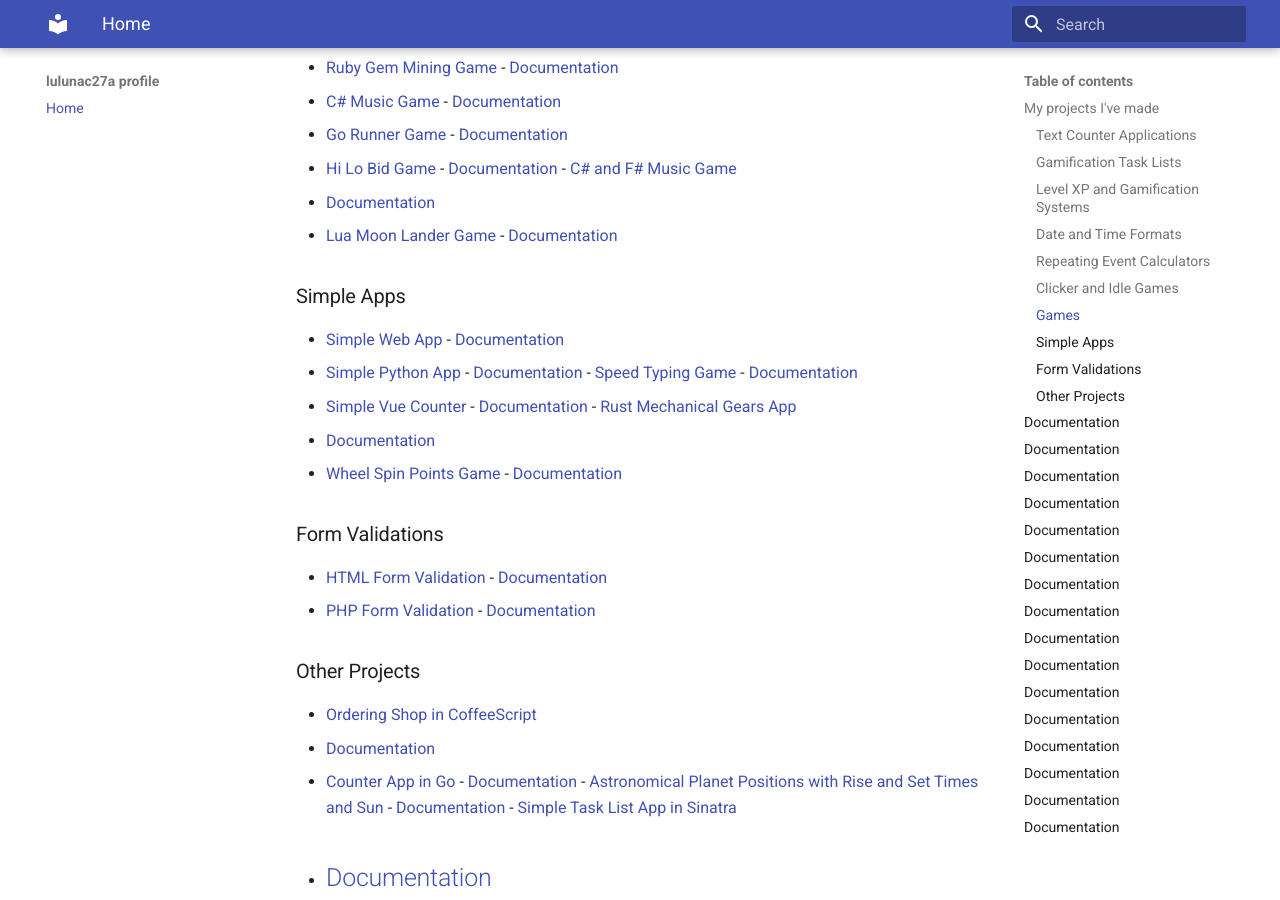
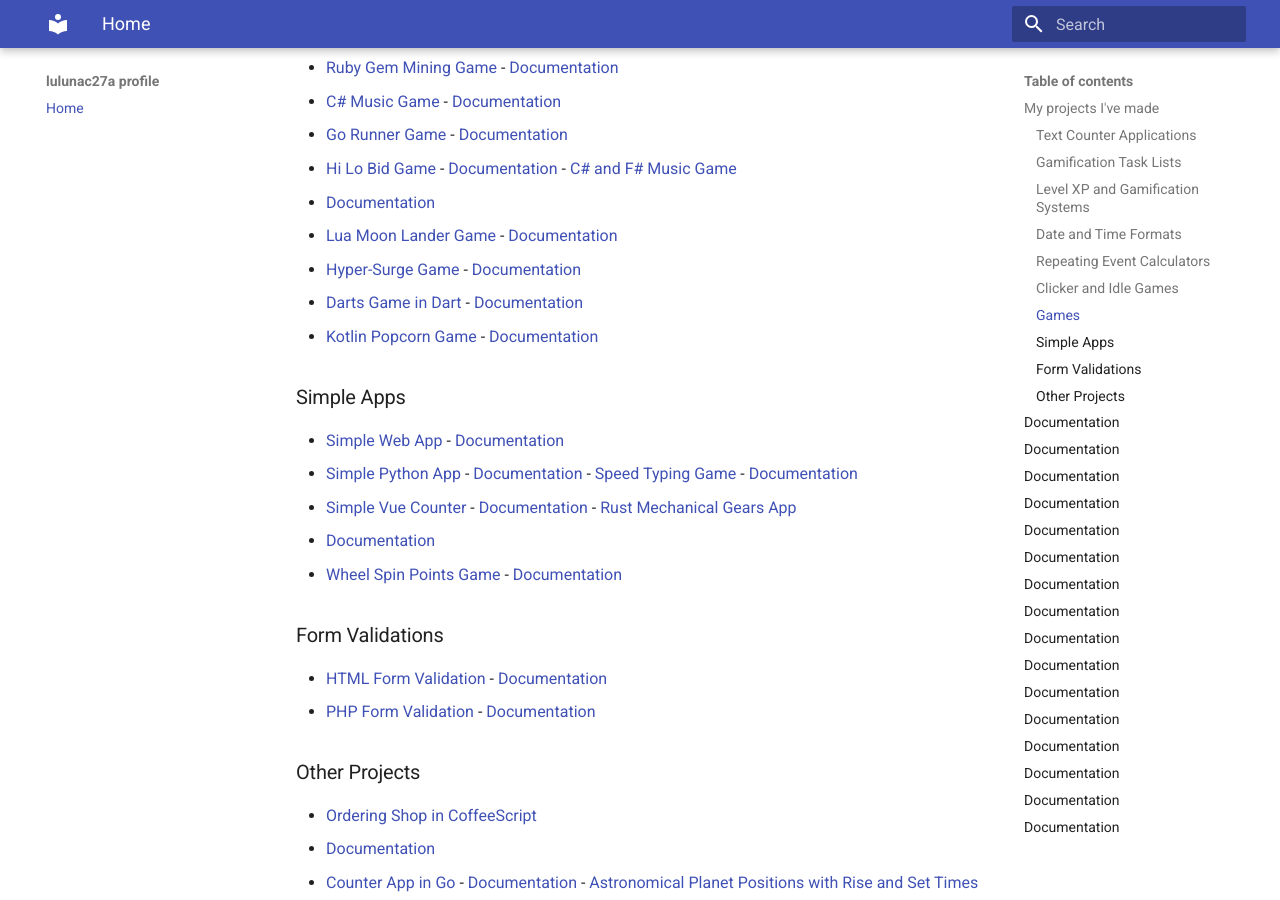
Before and after one commit to lulunac27a/lulunac27a.github.io, an MkDocs documentation site: the page built from docs/index.md, in a window 1280 px wide and 900 px high, scrolled down 1542 px. Built offline with MkDocs 1.6.1 and Material for MkDocs 9.7.7, drawn with Linux system fonts in a browser that asks for light colours; some of the changed text lies outside the part shown.

Commit message:
Add new repositories

```diff
--- a/docs/index.md
+++ b/docs/index.md
@@ -102,7 +102,13 @@ space, and a good computer programmer.
 -
   [C# and F# Music Game](https://github.com/lulunac27a/csharp-fsharp-music-game)
   - [Documentation](https://lulunac27a.github.io/csharp-fsharp-music-game/)
-- [Lua Moon Lander Game](https://github.com/lulunac27a/lua-moon-lander-game) - [Documentation](https://lulunac27a.github.io/lua-moon-lander-game/)
+- [Lua Moon Lander Game](https://github.com/lulunac27a/lua-moon-lander-game) -
+  [Documentation](https://lulunac27a.github.io/lua-moon-lander-game/)
+- [Hyper-Surge Game](https://github.com/lulunac27a/hyper-multiplier-arcade) -
+  [Documentation](https://lulunac27a.github.io/hyper-multiplier-arcade/)
+- [Darts Game in Dart](https://github.com/lulunac27a/darts-game-dart) -
+  [Documentation](https://lulunac27a.github.io/darts-game-dart/)
+- [Kotlin Popcorn Game](https://github.com/lulunac27a/kotlin-popcorn-game) - [Documentation](https://lulunac27a.github.io/kotlin-popcorn-game/)
 ### Simple Apps
 - [Simple Web App](https://github.com/lulunac27a/simple-web-app/) -
   [Documentation](https://lulunac27a.github.io/simple-web-app/)
@@ -223,4 +229,6 @@ space, and a good computer programmer.
 -
   [Lua Moon Phase Calculator](https://github.com/lulunac27a/lua-moon-phase-calculator)
   - [Documentation](https://lulunac27a.github.io/lua-moon-phase-calculator/)
-  <script async defer src="https://buttons.github.io/buttons.js"></script>
+- [Java Coffee Shop](https://github.com/lulunac27a/java-coffee-shop) -
+  [Documentation](https://lulunac27a.github.io/java-coffee-shop/) <script async
+  defer src="https://buttons.github.io/buttons.js"></script>
```
